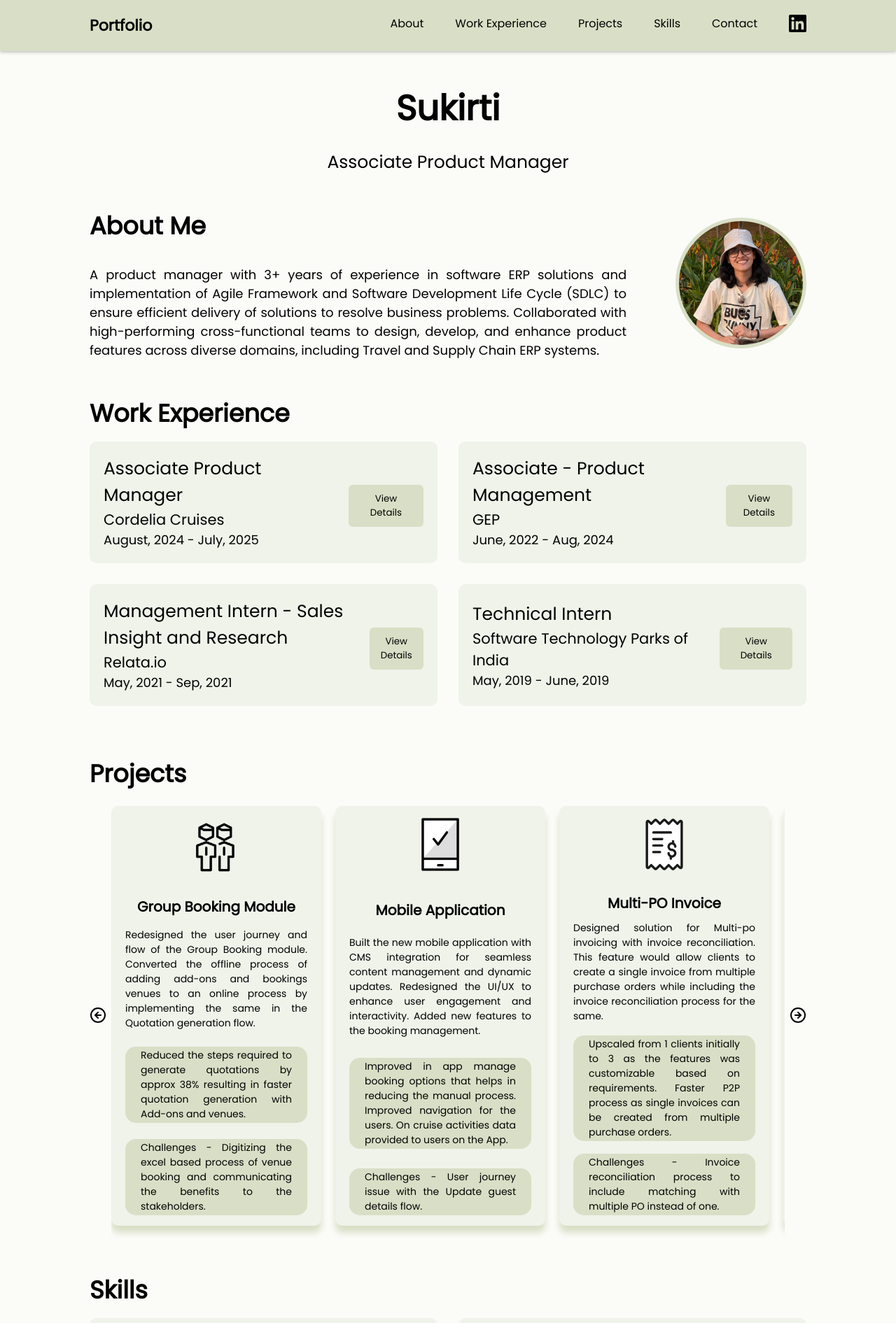
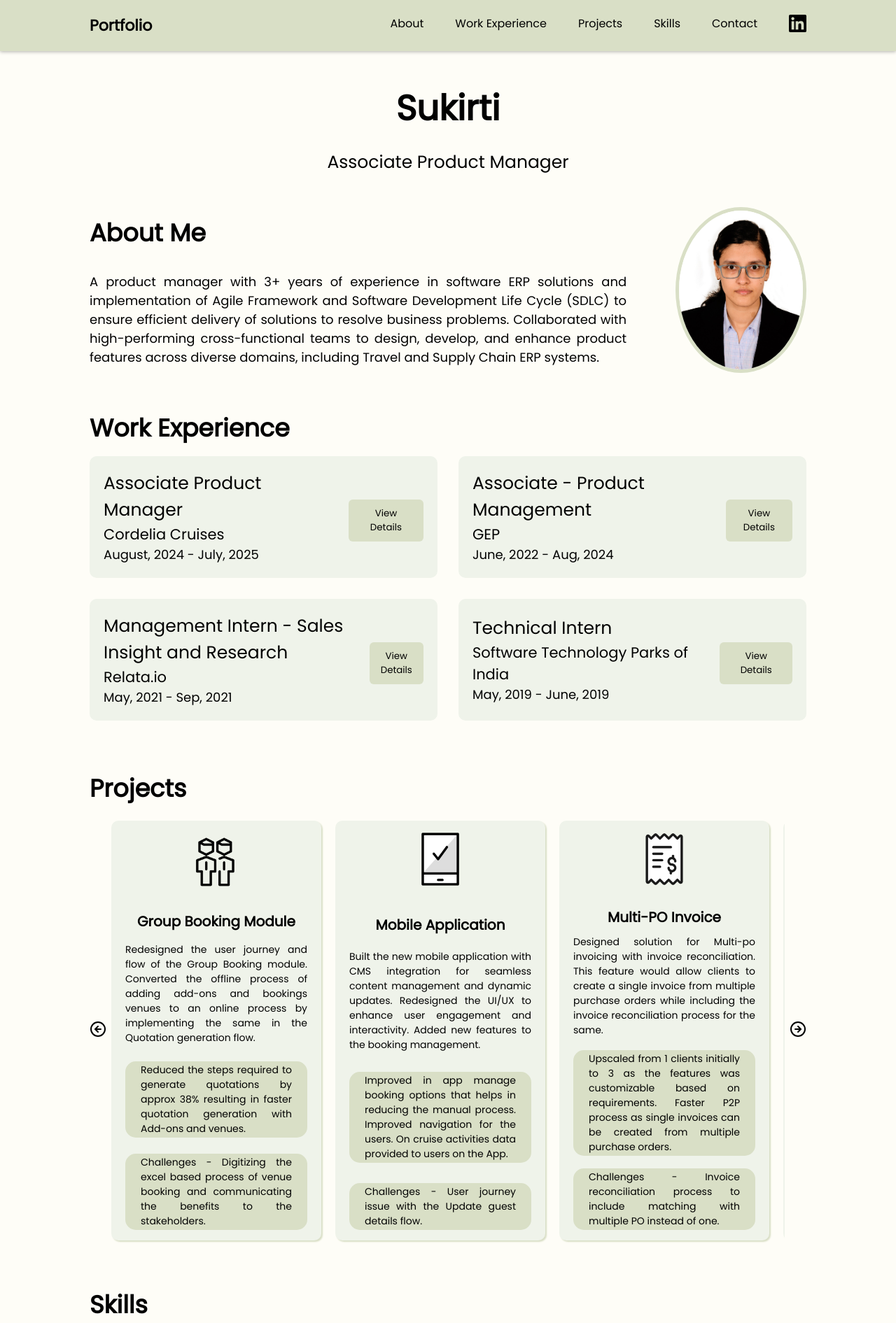
Before and after one commit to Sukirti-s/sukirti-portfolio, a React (Vite) app: page / in a window 1280 px wide. Shown: the top 1891 px of the page at 70% size. Built offline with nearby package versions, Linux system fonts and the light colour scheme.

Commit message:
Photo Update

```diff
--- a/src/components/About/About.jsx
+++ b/src/components/About/About.jsx
@@ -16,7 +16,7 @@
         </div>
       </div>
       <img
-        src={getImageUrl("PXL_20241130.jpg")}
+        src={getImageUrl("DSC_0657 copy.jpg")}
         alt="Image of me"
         className={styles.aboutImg}
       />
--- a/src/components/Projects/ProjectCard.module.css
+++ b/src/components/Projects/ProjectCard.module.css
@@ -21,7 +21,7 @@
   height: 600px;
   padding: 15px 20px;
   background-color: var(--color-primary);
-  box-shadow: 0 10px 10px 0 var(--color-dark);
+  box-shadow: 2px 2px 2px 0 var(--color-dark);
   border-radius: 10px;
   display: flex;
   align-items: center;
@@ -81,7 +81,7 @@
     height: 600px;
     padding: 15px 20px;
     background-color: var(--color-primary);
-    box-shadow: 0 10px 10px 0 var(--color-dark);
+    box-shadow: 2px 2px 2px 0 var(--color-dark);
     border-radius: 10px;
     display: flex;
     align-items: center;
--- a/src/vars.css
+++ b/src/vars.css
@@ -5,7 +5,7 @@
     --color-secondary: #FFF2C2;
     --color-popup: #EFF3EA;
     --color-dark: #D9DFC6;
-    --color-bg: #fbfbf8;
+    --color-bg: #fefdf7;
 
     /* --color-bg1: #f0f0f0;
     --color-bg2: #E1EEBC; */
```
Also changed, not shown: public/assets/DSC_0657 copy.jpg (added).
